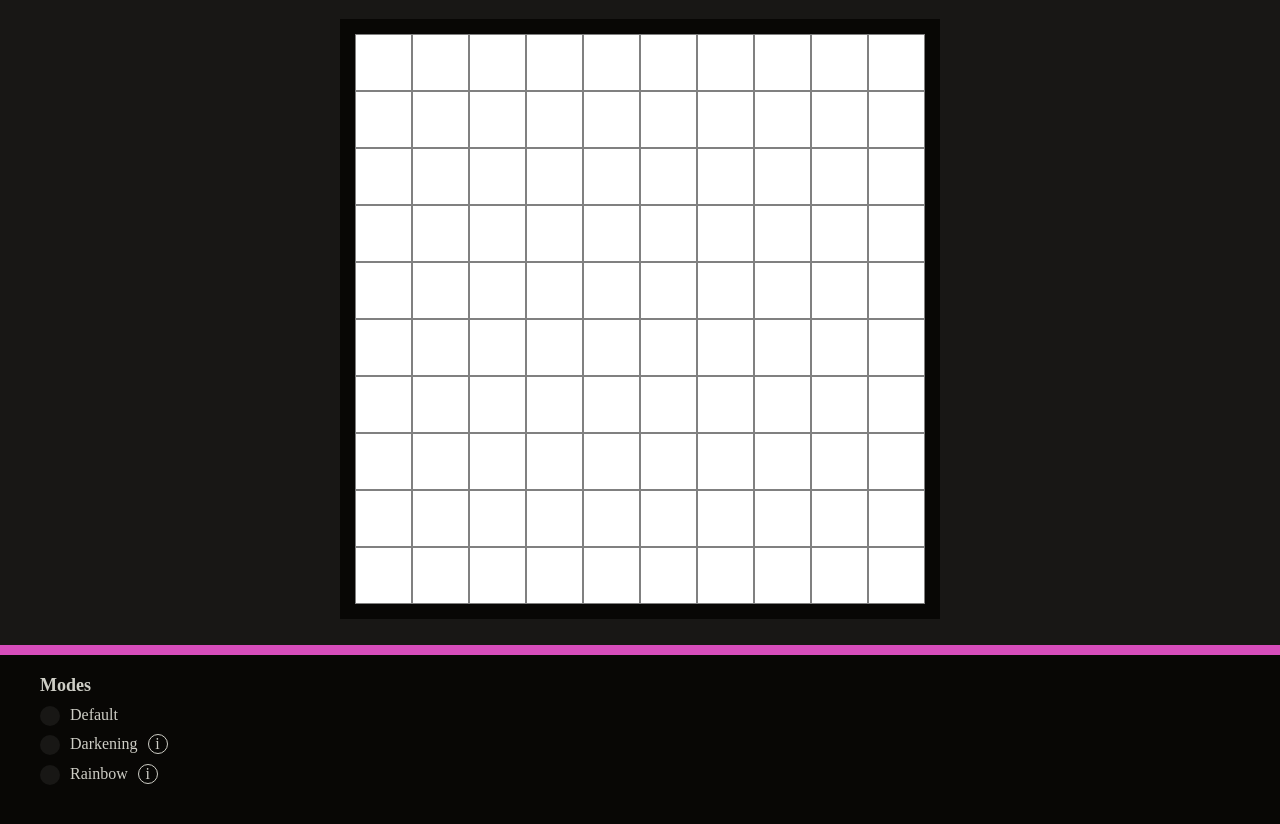
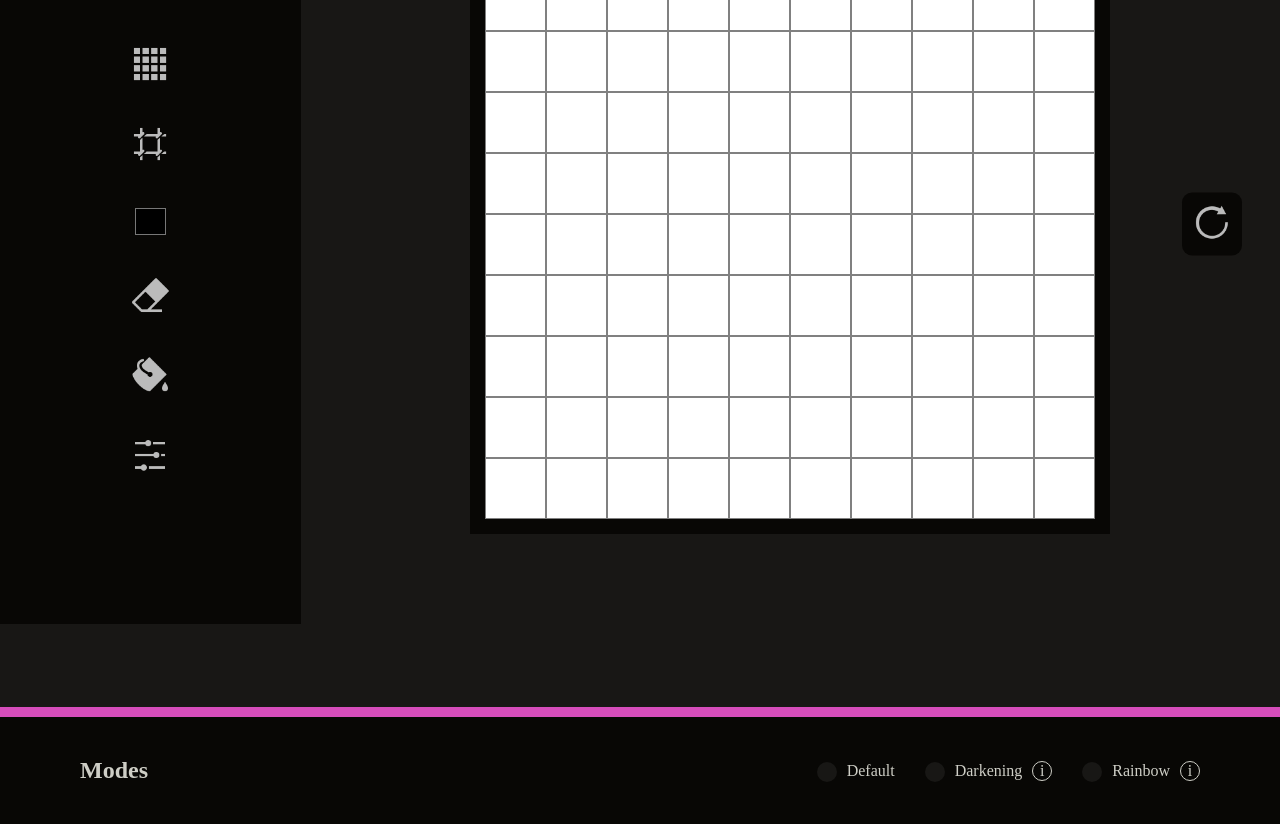
Before and after one commit to KauaLourenco/etch-a-sketch, a plain HTML site: page index.html in a window 1280 px wide. Shown: the part 176-1000 px from the top of the page. Drawn offline with Linux system fonts and the light colour scheme.

Commit message:
Add responsiveness

```diff
--- /dev/null
+++ b/Style/media-queries.css
@@ -0,0 +1,73 @@
+/* Tablets and computers (Portrait) */
+/* Fix header gaps and button sizes */
+
+@media (min-width: 800px) and (orientation: portrait) {
+    .options {
+        justify-content: center;
+        gap: 2rem;
+    }
+
+    .option-btn img {
+        width: 4rem;
+    }
+}
+
+/* All devices (Landscape) */
+/* Fix header orientation, grid position and menus
+dimensions */
+
+@media (min-width: 500px) and (orientation: landscape) {
+    body {
+        display: flex;
+    }
+
+    header {
+        width: 30%;
+        padding: 2rem;
+        align-items: center;
+        justify-content: center;
+    }
+
+    .options {
+        height: 62%;
+        margin-top: 2rem;
+
+        flex-flow: column wrap;
+        align-items: center;
+        justify-content: space-around;
+        overflow: scroll;
+    }
+    .option-btn img {
+        width: 4rem;
+    }
+
+    .size-menu,
+    .mode-menu {
+        padding: 4rem 8rem;
+        flex-direction: row;
+        gap: 3rem;
+    }
+    .size-menu p,
+    .mode-menu p {
+        width: auto;
+        margin-right: auto;
+        font-size: 2.4rem;
+    }
+
+    #size-range {
+        width: 50%;
+    }
+
+    #clear {
+        position: absolute;
+        top: 50%;
+        right: 3%;
+        transform: translateY(-50%);
+
+        background-color: var(--header-color);
+    }
+
+    main {
+        justify-content: center;
+    }
+}
--- a/Style/style.css
+++ b/Style/style.css
@@ -31,11 +31,11 @@ body {
 
 header {
     width: 100%;
-    padding: 2rem 3rem;
+    padding: 2rem 1rem;
 
     background-color: var(--header-color);
     display: flex;
-    flex-flow: row wrap;
+    flex-flow: column wrap;
 }
 
 .site-title {
@@ -44,6 +44,7 @@ header {
     text-align: center;
 
     color: var(--secondary-color);
+    font-size: clamp(1.6rem, 5vh + 3%, 3rem);
 }
 
 .options {
@@ -66,7 +67,7 @@ header {
 }
 
 .option-btn img {
-    width: 3.5rem;
+    width: 3rem;
 }
 
 .active {
@@ -96,7 +97,7 @@ header {
     padding: 2rem 4rem 4rem;
     position: absolute;
     bottom: -20rem;
-    left: 0;
+    right: 0;
 
     background-color: var(--header-color);
     border-top: 1rem solid var(--secondary-color);
@@ -196,8 +197,8 @@ main {
 }
 
 .grid {
-    width: 75vmin;
-    height: 75vmin;
+    width: 80vmin;
+    height: 80vmin;
     margin-bottom: 2rem;
 
     background-color: rgb(199, 199, 199);
--- a/index.html
+++ b/index.html
@@ -7,6 +7,7 @@
     <title>Etch-a-Sketch</title>
 
     <link rel="stylesheet" href="Style/style.css">
+    <link rel="stylesheet" href="Style/media-queries.css">
     <link type="image/png" sizes="16x16" rel="icon"
         href="Style/Images/logo.png">
 </head>
```
